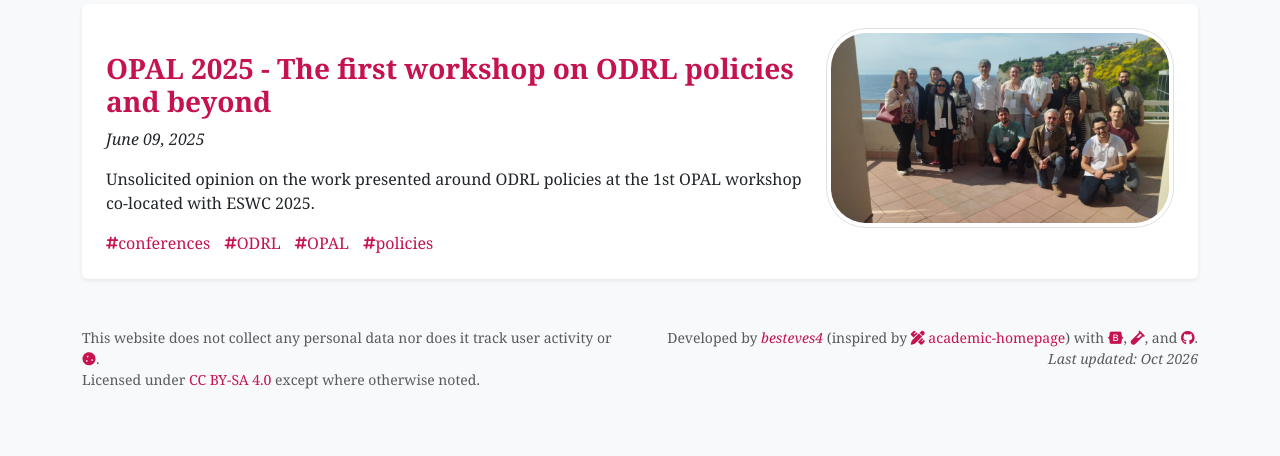
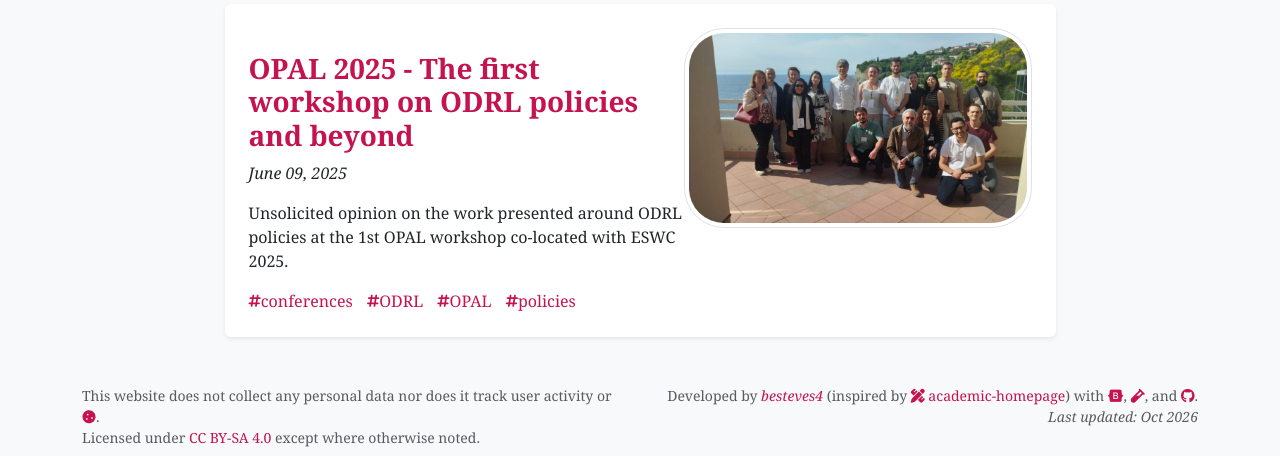
Before and after one commit to besteves4/besteves4.github.io, a Jekyll site: the page built from blog.html, in a window 1280 px wide and 1282 px high. Shown: the part 826-1282 px from the top of the window. Built offline with Jekyll 4.4.1, drawn with Linux system fonts in a browser that asks for light colours; nearby versions of some CDN libraries; a style sheet for code colours, icons or effects is not loaded.

Commit message:
minor update to blog page

```diff
--- a/blog.html
+++ b/blog.html
@@ -24,8 +24,8 @@ permalink: /blog/
 </div>
 <br>
 {% for post in site.posts %}
-  <div class="row mb-5">
-    <div class="col">
+<div class="row mb-5 justify-content-center">
+    <div class="col-9">
         <div class="card border-0 shadow-sm bg-white">
             <div class="card-body p-4">
                 <div class="row">
```
